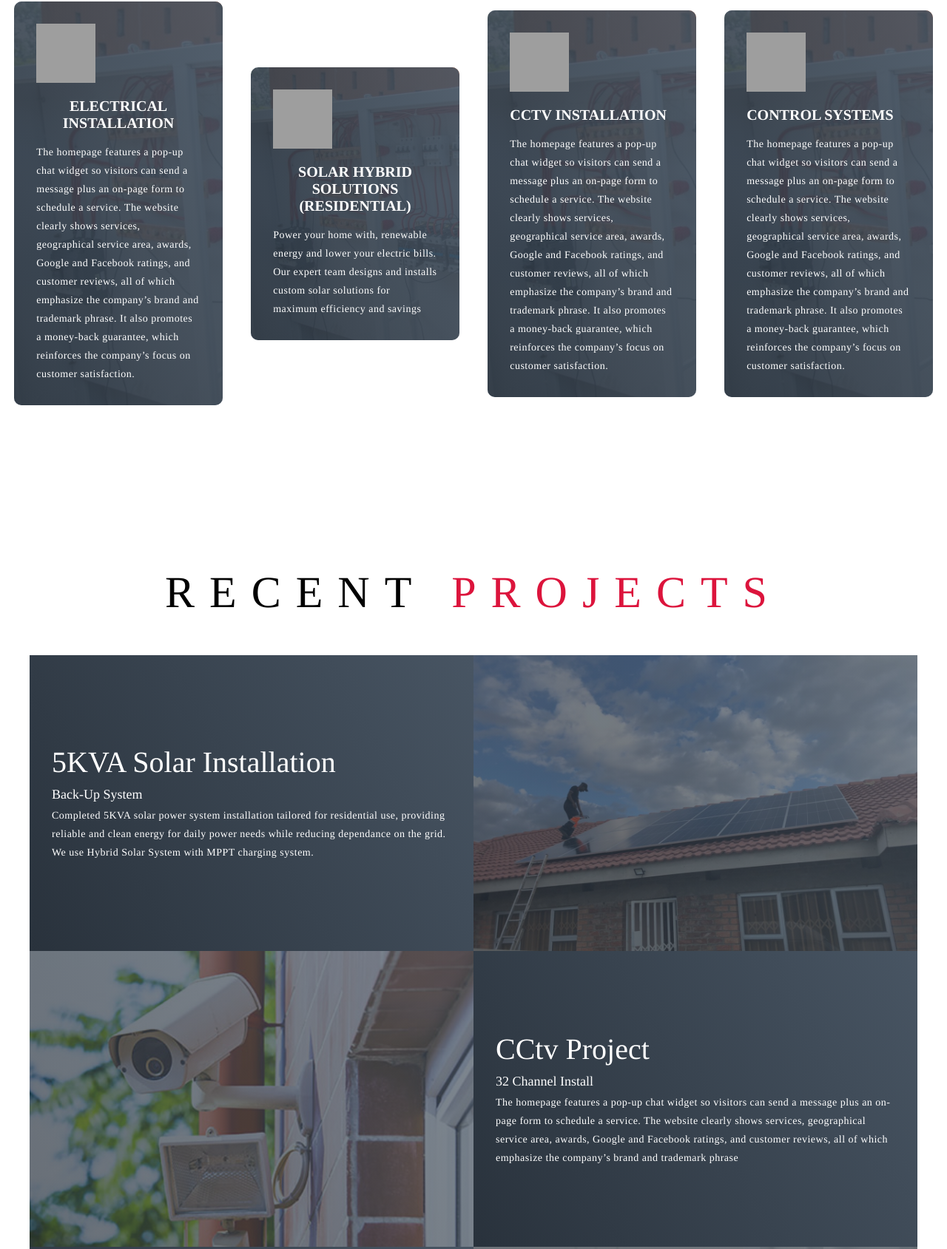
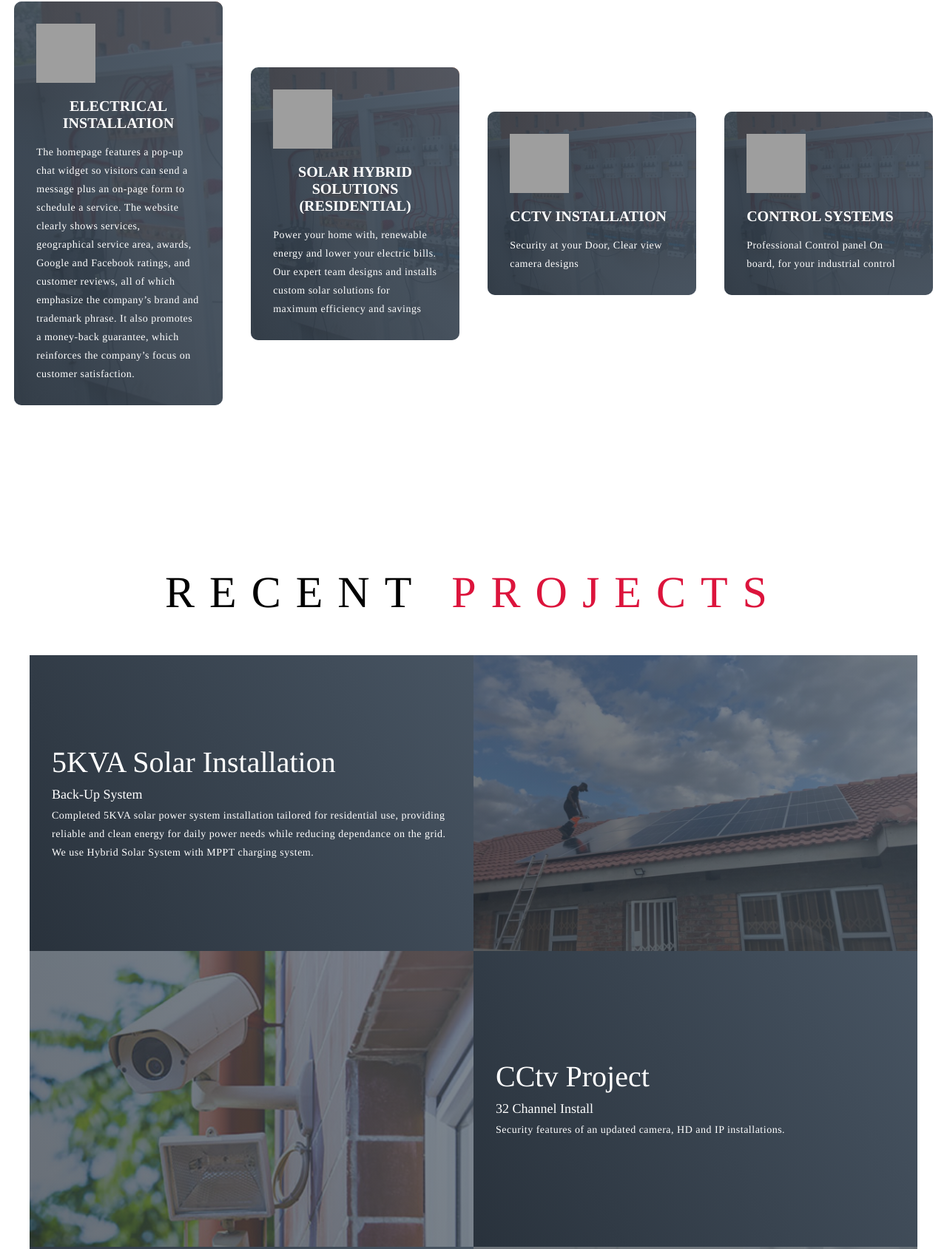
Before and after one commit to EngRaz/RazTech, a plain HTML site: page index.html in a window 1280 px wide. Shown: the part 1126-2815 px from the top of the page at 74% size. Drawn offline with Linux system fonts and the light colour scheme; grey boxes are pictures that could not be loaded; a web font is replaced by a local one.

Commit message:
index.html

```diff
--- a/index.html
+++ b/index.html
@@ -69,12 +69,12 @@
                 <div class="service-item">
                     <div class="icon"><img width="48" height="48" src="https://img.icons8.com/color/48/wallmount-camera.png" alt="wallmount-camera"/></div>
                     <h2>CCTV INSTALLATION</h2>
-                    <p>The homepage features a pop-up chat widget so visitors can send a message plus an on-page form to schedule a service. The website clearly shows services, geographical service area, awards, Google and Facebook ratings, and customer reviews, all of which emphasize the company’s brand and trademark phrase. It also promotes a money-back guarantee, which reinforces the company’s focus on customer satisfaction.</p>
+                    <p>Security at your Door, Clear view camera designs</p>
                 </div>
                 <div class="service-item">
                     <div class="icon"><img width="64" height="64" src="https://img.icons8.com/cute-clipart/64/circuit.png" alt="circuit"/></div>
                     <h2>CONTROL SYSTEMS</h2>
-                    <p>The homepage features a pop-up chat widget so visitors can send a message plus an on-page form to schedule a service. The website clearly shows services, geographical service area, awards, Google and Facebook ratings, and customer reviews, all of which emphasize the company’s brand and trademark phrase. It also promotes a money-back guarantee, which reinforces the company’s focus on customer satisfaction.</p>
+                    <p>Professional Control panel On board, for your industrial control</p>
                 </div>
             </div>
         </div>
@@ -103,7 +103,7 @@
                 <div class="project-info">
                     <h1>CCtv Project</h1>
                     <h2>32 Channel Install</h2>
-                    <p>The homepage features a pop-up chat widget so visitors can send a message plus an on-page form to schedule a service. The website clearly shows services, geographical service area, awards, Google and Facebook ratings, and customer reviews, all of which emphasize the company’s brand and trademark phrase</p>
+                    <p>Security features of an updated camera, HD and IP installations.</p>
                 </div>
                 <div class="project-img">
                     <img src="cctv1.jpg" alt="img">
@@ -182,7 +182,7 @@ Our team of licensed professionals combines technical expertise with exceptional
                 <div class="icon"><img width="48" height="48" src="https://img.icons8.com/color/48/phone.png" alt="phone"/></div>
                 <div class="contact-info">
                     <h1>Phone</h1>
-                    <h2>+254 11173 7773</h2>
+                    <h2>+254 746430693</h2>
                     <h2>+254 11173 7773</h2>
                 </div>
             </div>
```
